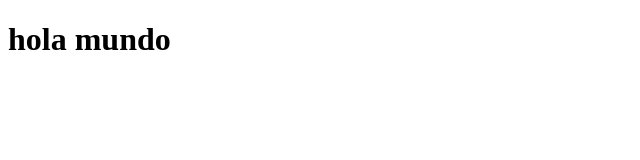
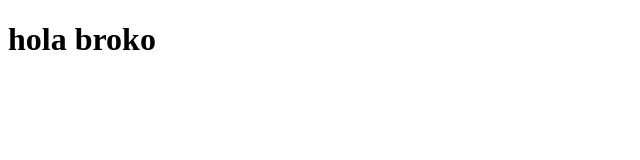
Before and after one commit to brokodj/git_flow_example, a plain HTML site: page index.html in a window 1280 px wide. Shown: the full height of the page, 0-640 px from the left. Drawn offline with Linux system fonts and the light colour scheme.

Commit message:
feature: add index.html

```diff
--- a/index.html
+++ b/index.html
@@ -6,6 +6,6 @@
     <title>Document</title>
 </head>
 <body>
-    <h1>hola mundo</h1>
+    <h1>hola broko</h1>
 </body>
 </html>
```
